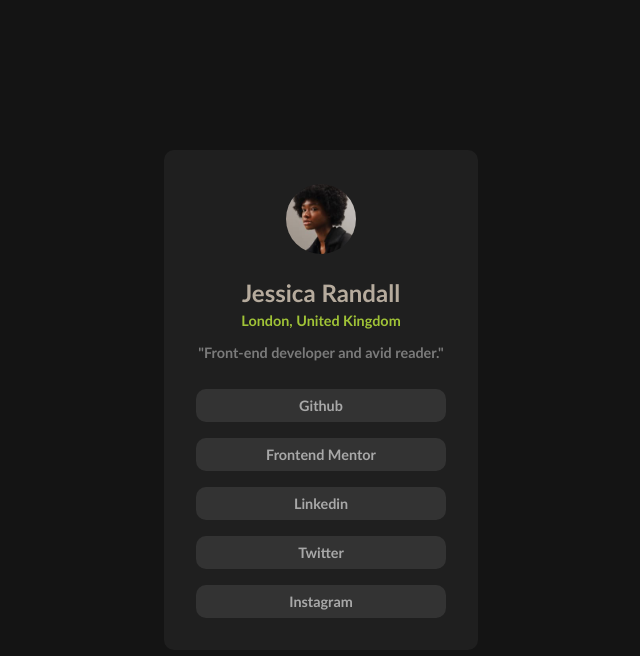
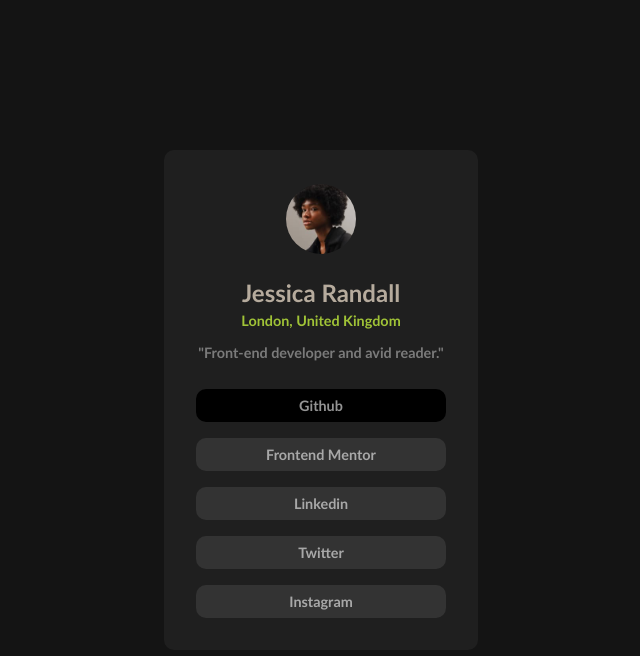
Before and after one commit to Ryoiki-Tenkai-Realm/profile, a plain HTML site: page index.html in a window 1280 px wide. In both pictures the pointer is over the element "Github". Shown: the whole page, without its empty margins (319-959 px from the left). Drawn offline with Linux system fonts and the light colour scheme.

Commit message:
Update style.css

```diff
--- a/style.css
+++ b/style.css
@@ -69,4 +69,9 @@
     color: rgba(245, 245, 245, 0.603);
     font-family: calibri;
     font-size: 0.9rem;
+    cursor:pointer;
 }
+
+.button:hover {
+    background-color:black;
+}
```
